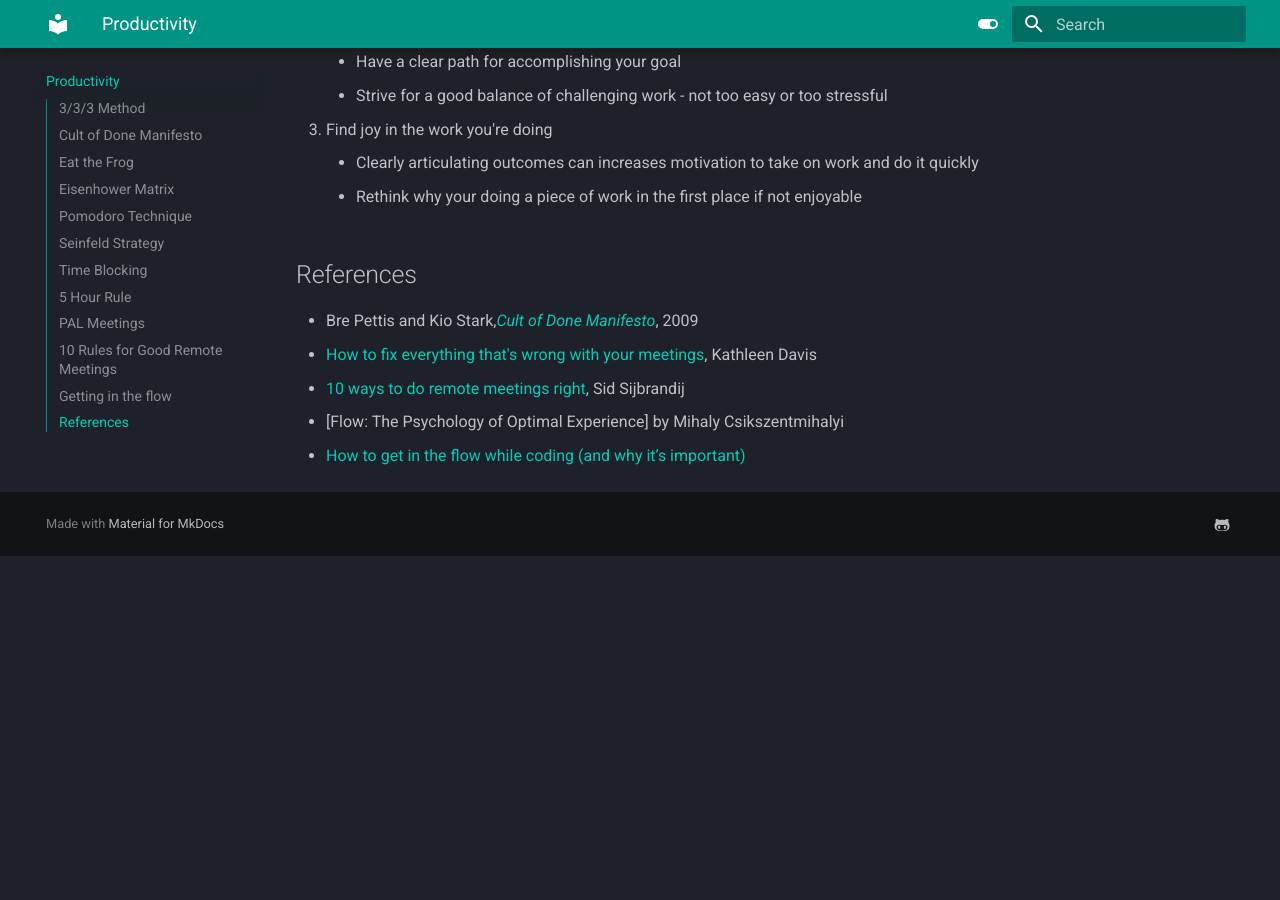
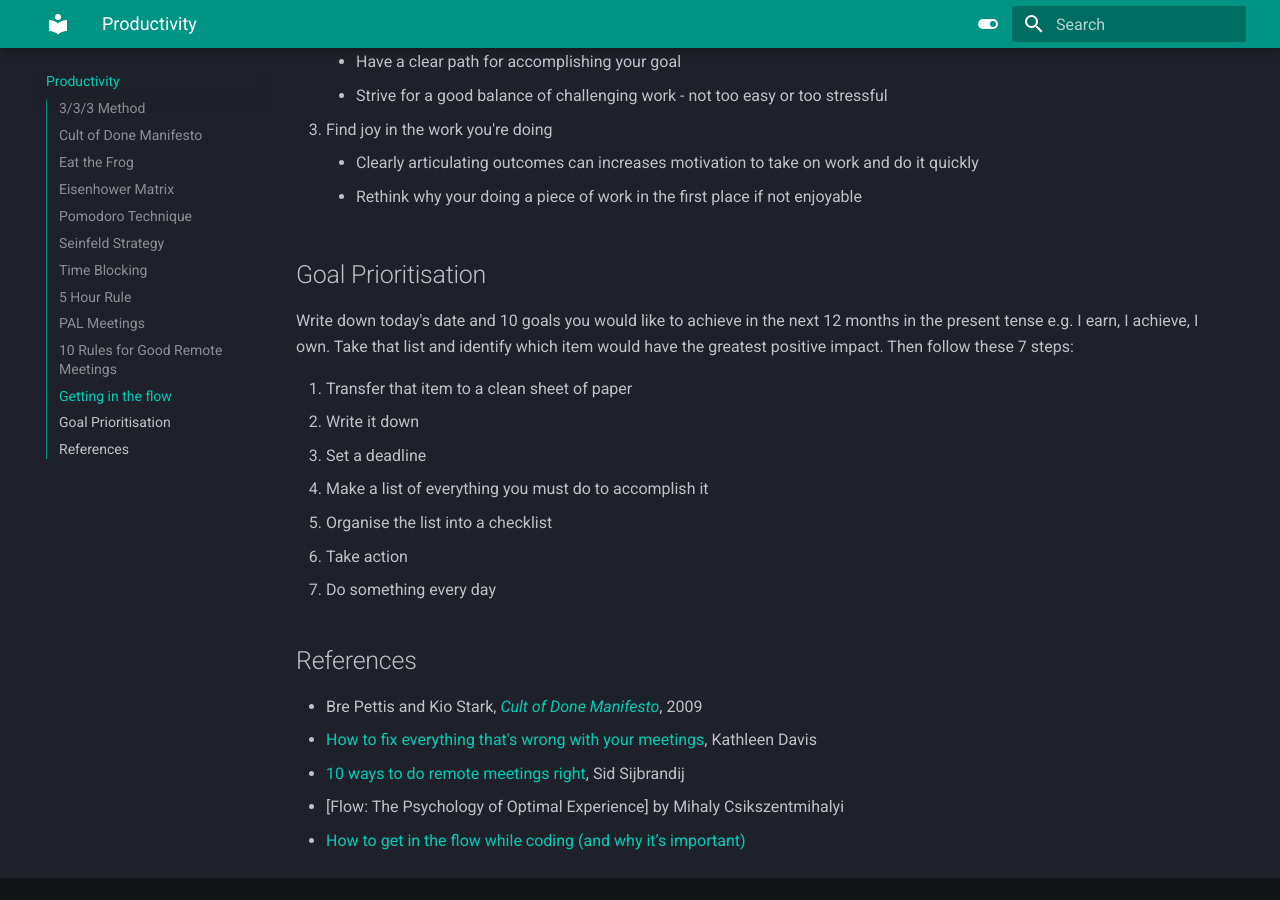
Before and after one commit to kieran-ryan/leabhar-cliste, an MkDocs documentation site: the page built from docs/productivity.md, in a window 1280 px wide and 900 px high, scrolled down 3822 px. Built offline with MkDocs 1.6.1 and Material for MkDocs 9.7.7, drawn with Linux system fonts in a browser that asks for light colours; before the commit the page ends 4378 px from its top, so only the background shows below that.

Commit message:
Prioritising goals

```diff
--- a/docs/productivity.md
+++ b/docs/productivity.md
@@ -122,9 +122,21 @@ The follow actions can help achieve a flow state:
    - Clearly articulating outcomes can increases motivation to take on work and do it quickly
    - Rethink why your doing a piece of work in the first place if not enjoyable
 
+## Goal Prioritisation
+
+Write down today's date and 10 goals you would like to achieve in the next 12 months in the present tense e.g. I earn, I achieve, I own. Take that list and identify which item would have the greatest positive impact. Then follow these 7 steps:
+
+1. Transfer that item to a clean sheet of paper
+2. Write it down
+3. Set a deadline
+4. Make a list of everything you must do to accomplish it
+5. Organise the list into a checklist
+6. Take action
+7. Do something every day
+
 ## References
 
-- Bre Pettis and Kio Stark,[_Cult of Done Manifesto_](http://brepettis.com/work-avenue#/cultofdone/), 2009
+- Bre Pettis and Kio Stark, [_Cult of Done Manifesto_](http://brepettis.com/work-avenue#/cultofdone/), 2009
 - [How to fix everything that's wrong with your meetings](https://www.fastcompany.com/90977309/how-fix-everything-thats-wrong-with-meetings?trk=feed_main-feed-card_feed-article-content), Kathleen Davis
 - [10 ways to do remote meetings right](https://www.linkedin.com/feed/update/urn:li:activity:7156783152638660608/), Sid Sijbrandij
 - [Flow: The Psychology of Optimal Experience] by Mihaly Csikszentmihalyi
```
